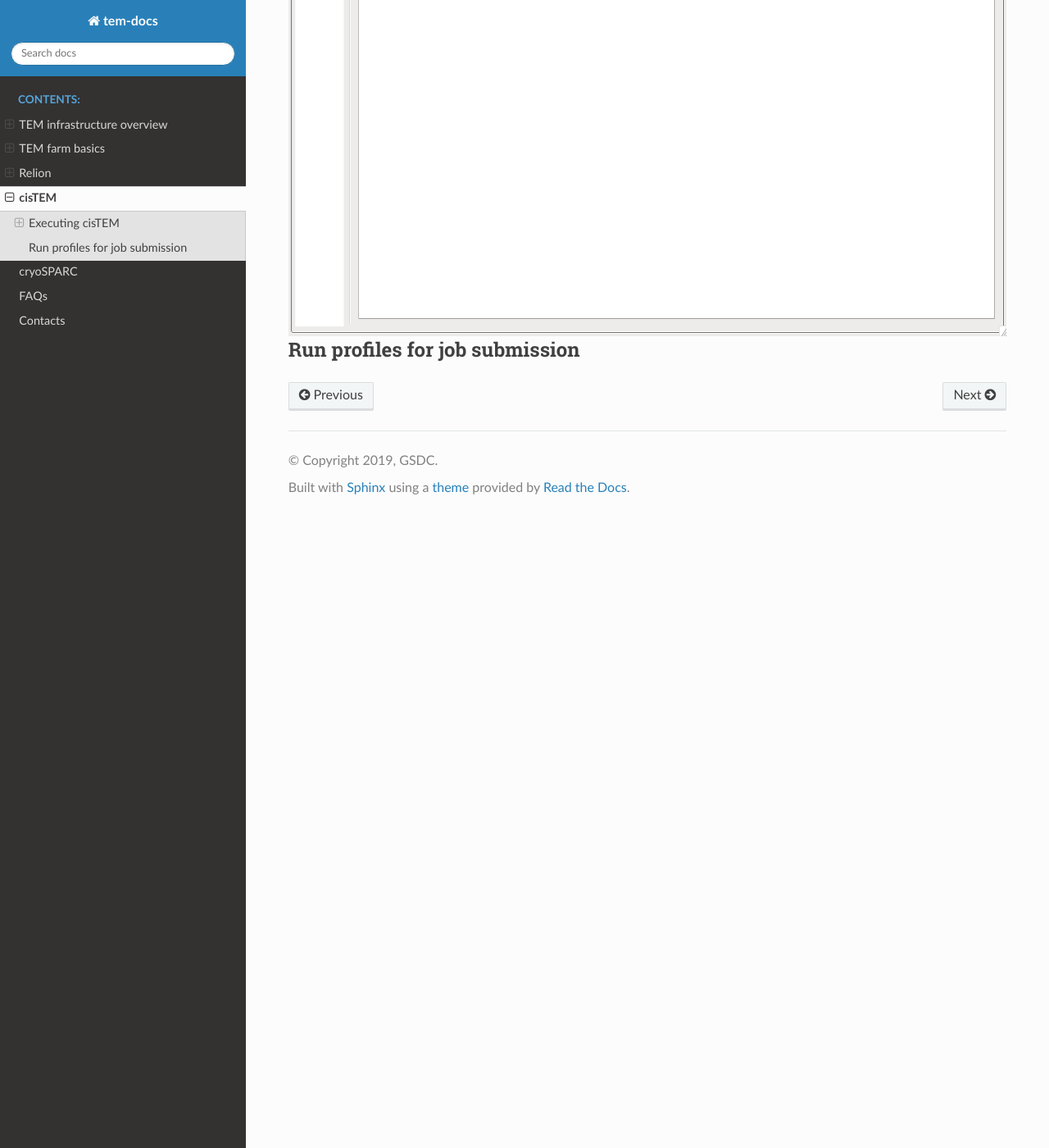
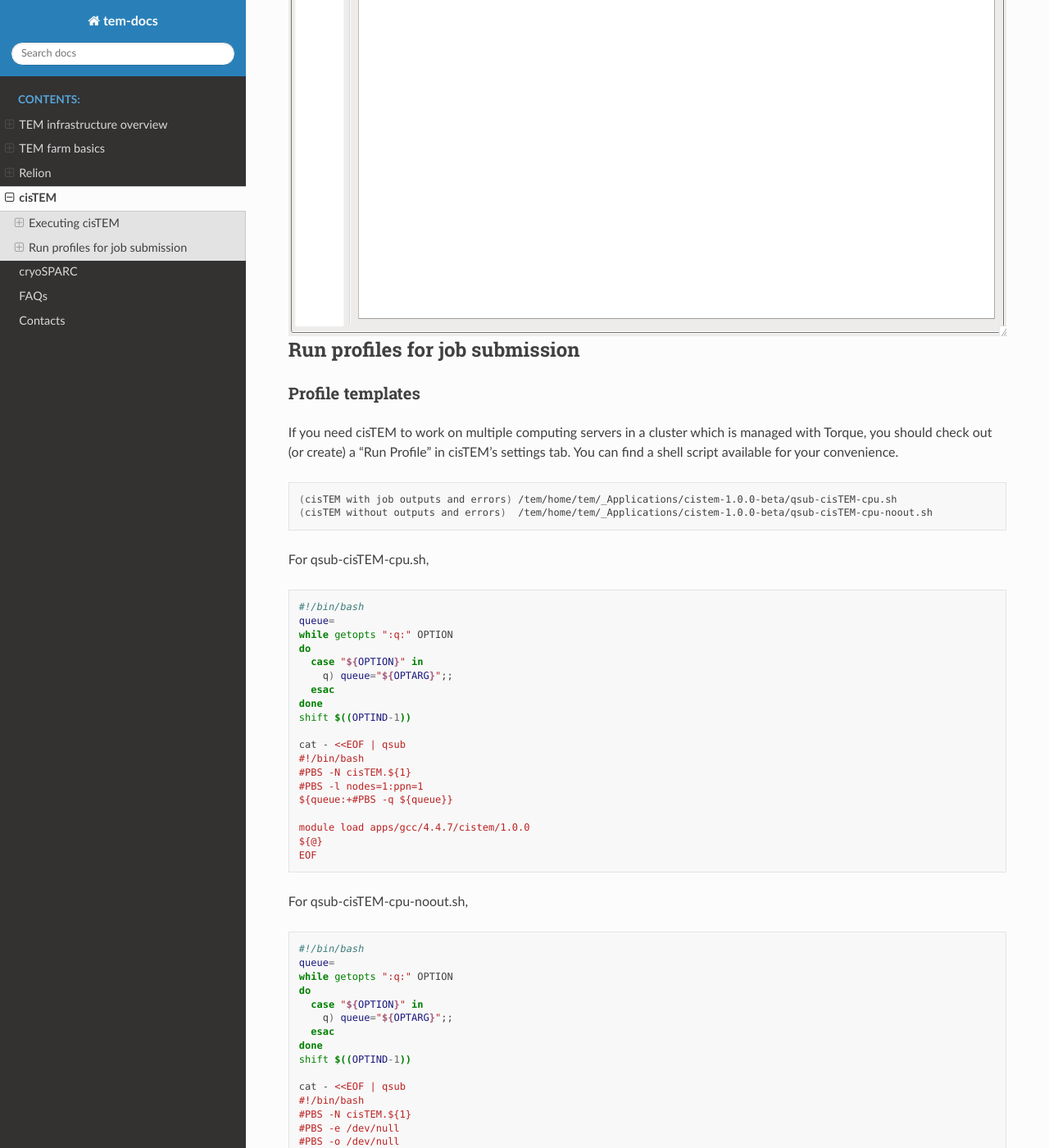
Before and after one commit to junglok/tem-docs, a Sphinx documentation site: the page built from docs/cisTEM.rst, in a window 1280 px wide and 1400 px high, scrolled down 1994 px. Shown: the whole window at 82% size. Built offline with Sphinx 7.4.7 and the Read the Docs theme 2.0.0, drawn with Linux system fonts in a browser that asks for light colours; some of the changed text lies outside the part shown.

Commit message:
first release

```diff
--- a/docs/cisTEM.rst
+++ b/docs/cisTEM.rst
@@ -70,3 +70,83 @@
 
 Run profiles for job submission
 ===============================
+
+Profile templates
+-----------------
+
+If you need cisTEM to work on multiple computing servers in a cluster which is managed with Torque, you should check out (or create) a "Run Profile" in cisTEM's settings tab.
+You can find a shell script available for your convenience.
+
+.. code-block:: bash
+
+  (cisTEM with job outputs and errors) /tem/home/tem/_Applications/cistem-1.0.0-beta/qsub-cisTEM-cpu.sh
+  (cisTEM without outputs and errors)  /tem/home/tem/_Applications/cistem-1.0.0-beta/qsub-cisTEM-cpu-noout.sh
+
+
+For qsub-cisTEM-cpu.sh,
+
+.. code-block:: bash
+
+  #!/bin/bash
+  queue=
+  while getopts ":q:" OPTION
+  do
+    case "${OPTION}" in
+      q) queue="${OPTARG}";;
+    esac
+  done
+  shift $((OPTIND-1))
+
+  cat - <<EOF | qsub
+  #!/bin/bash
+  #PBS -N cisTEM.${1}
+  #PBS -l nodes=1:ppn=1
+  ${queue:+#PBS -q ${queue}}
+
+  module load apps/gcc/4.4.7/cistem/1.0.0
+  ${@}
+  EOF
+
+For qsub-cisTEM-cpu-noout.sh,
+
+.. code-block:: bash
+
+  #!/bin/bash
+  queue=
+  while getopts ":q:" OPTION
+  do
+    case "${OPTION}" in
+      q) queue="${OPTARG}";;
+    esac
+  done
+  shift $((OPTIND-1))
+
+  cat - <<EOF | qsub
+  #!/bin/bash
+  #PBS -N cisTEM.${1}
+  #PBS -e /dev/null
+  #PBS -o /dev/null
+  #PBS -l nodes=1:ppn=1
+  ${queue:+#PBS -q ${queue}}
+
+  module load apps/gcc/4.4.7/cistem/1.0.0
+  ${@}
+  EOF
+
+
+Adding a new Run Profile
+------------------------
+
+In cisTEM settings, add a new "Run Profile" with the following parameters :
+
+* Manager Command: /tem/home/tem/_Applications/cistem-1.0.0-beta/$command
+* Gui Address: Automatic
+* Controller Address: Automatic
+* Command -> Edit:
+  ** Command: /tem/home/tem/_Applications/cistem-1.0.0-beta/qsub-cisTEM-cpu.bash -q <your_own_queue_name> $command
+  ** No. Copies: 84
+  ** Delay (ms): 10
+
+.. image:: images/cistem-run-profile.png
+  :scale: 60 %
+  :align: center
```
Also changed, not shown: docs/images/cistem-run-profile.png (added).
